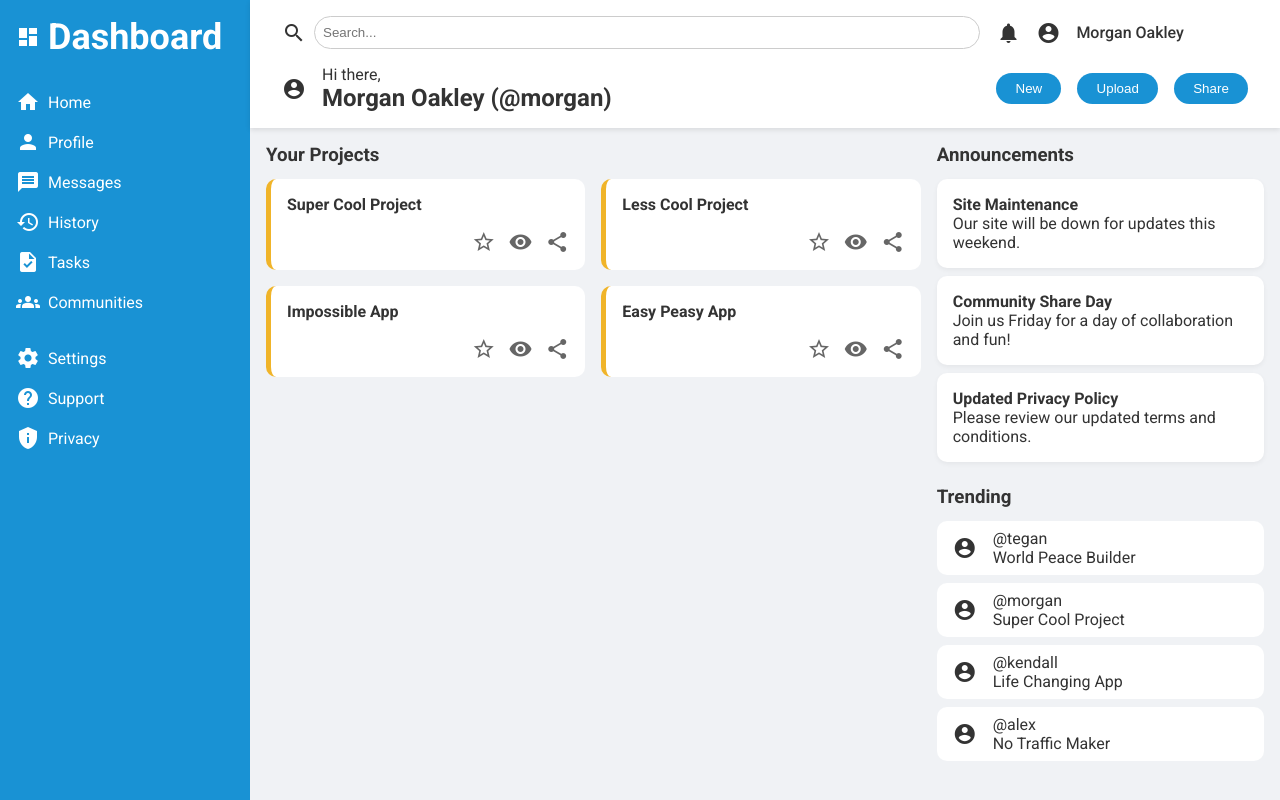
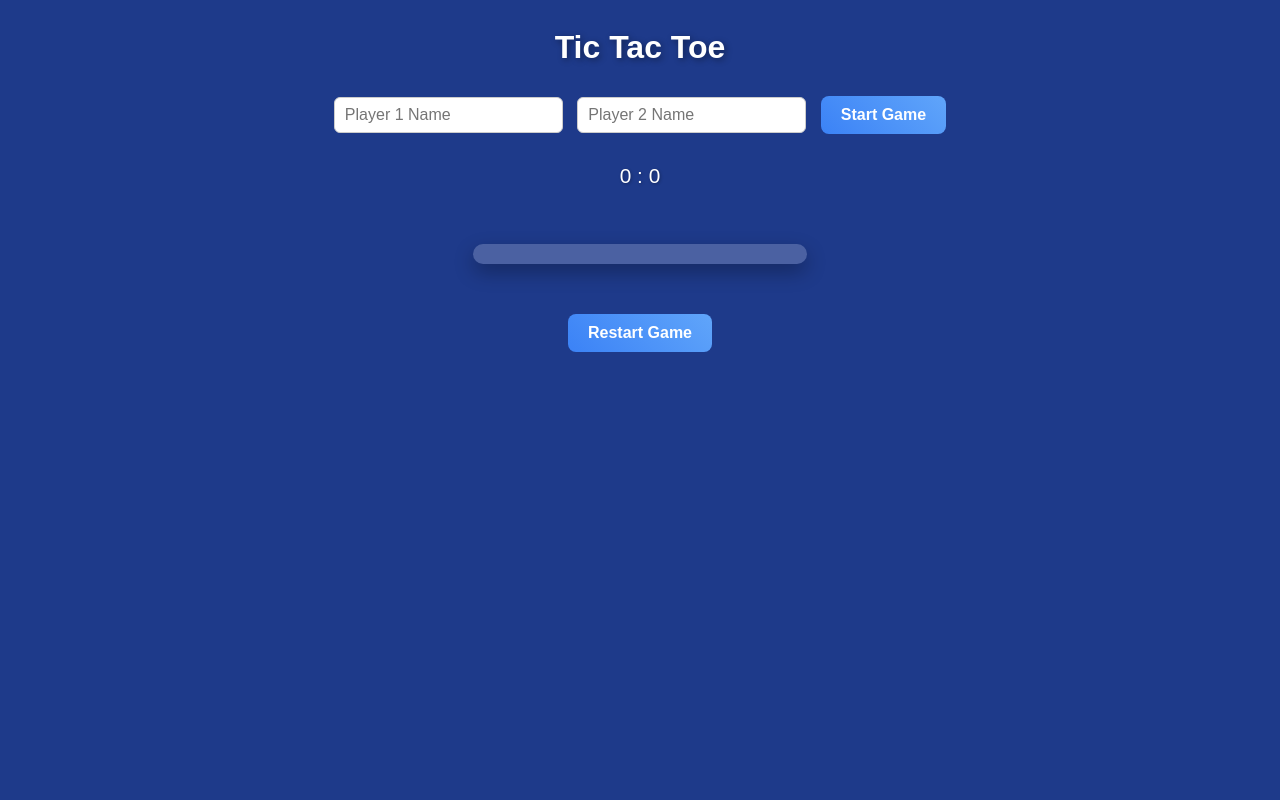
Before and after one commit to samia0812/Tic-Tac-toe, a plain HTML site: page index.html in a window 1280 px wide. Drawn offline with Linux system fonts and the light colour scheme.

Commit message:
Initial commit: Add Tic Tac Toe project

```diff
--- a/index.html
+++ b/index.html
@@ -3,150 +3,29 @@
 <head>
   <meta charset="UTF-8">
   <meta name="viewport" content="width=device-width, initial-scale=1.0">
-  <title>Admin Dashboard</title>
+  <title>Tic Tac Toe</title>
   <link rel="stylesheet" href="style.css">
-  <link href="https://fonts.googleapis.com/css2?family=Roboto:wght@400;500;700&display=swap" rel="stylesheet">
-  <link href="https://fonts.googleapis.com/icon?family=Material+Icons" rel="stylesheet">
 </head>
 <body>
-  <div class="container">
-    <aside class="sidebar">
-      <div class="logo">
-        <span class="material-icons">dashboard</span>
-        <h1>Dashboard</h1>
-      </div>
-      <nav class="nav-main">
-        <ul>
-          <li><span class="material-icons">home</span> Home</li>
-          <li><span class="material-icons">person</span> Profile</li>
-          <li><span class="material-icons">message</span> Messages</li>
-          <li><span class="material-icons">history</span> History</li>
-          <li><span class="material-icons">task</span> Tasks</li>
-          <li><span class="material-icons">groups</span> Communities</li>
-        </ul>
-      </nav>
-      <nav class="nav-secondary">
-        <ul>
-          <li><span class="material-icons">settings</span> Settings</li>
-          <li><span class="material-icons">help</span> Support</li>
-          <li><span class="material-icons">privacy_tip</span> Privacy</li>
-        </ul>
-      </nav>
-    </aside>
+  <h1>Tic Tac Toe</h1>
 
-    <header class="header">
-      <div class="search-bar">
-        <span class="material-icons">search</span>
-        <input type="text" placeholder="Search...">
-      </div>
-      <div class="user-info">
-        <span class="material-icons">notifications</span>
-        <span class="material-icons">account_circle</span>
-        <span class="username">Morgan Oakley</span>
-      </div>
-      <div class="welcome">
-        <span class="material-icons">account_circle</span>
-        <div>
-          <p>Hi there,</p>
-          <h2>Morgan Oakley (@morgan)</h2>
-        </div>
-      </div>
-      <div class="header-buttons">
-        <button>New</button>
-        <button>Upload</button>
-        <button>Share</button>
-      </div>
-    </header>
+  <div id="player-setup">
+    <input type="text" id="player1-name" placeholder="Player 1 Name">
+    <input type="text" id="player2-name" placeholder="Player 2 Name">
+    <button id="start-btn">Start Game</button>
+  </div>
 
-    <main class="main">
-      <section class="projects">
-        <h3>Your Projects</h3>
-        <div class="projects-grid">
-          <div class="card">
-            <h4>Super Cool Project</h4>
-            <div class="card-actions">
-              <span class="material-icons">star_border</span>
-              <span class="material-icons">visibility</span>
-              <span class="material-icons">share</span>
-            </div>
-          </div>
-          <div class="card">
-            <h4>Less Cool Project</h4>
-            <div class="card-actions">
-              <span class="material-icons">star_border</span>
-              <span class="material-icons">visibility</span>
-              <span class="material-icons">share</span>
-            </div>
-          </div>
-          <div class="card">
-            <h4>Impossible App</h4>
-            <div class="card-actions">
-              <span class="material-icons">star_border</span>
-              <span class="material-icons">visibility</span>
-              <span class="material-icons">share</span>
-            </div>
-          </div>
-          <div class="card">
-            <h4>Easy Peasy App</h4>
-            <div class="card-actions">
-              <span class="material-icons">star_border</span>
-              <span class="material-icons">visibility</span>
-              <span class="material-icons">share</span>
-            </div>
-          </div>
-        </div>
-      </section>
+  <div id="scoreboard">
+    <span id="score1">0</span> : <span id="score2">0</span>
+  </div>
 
-      <aside class="right-panel">
-        <section class="announcements">
-          <h3>Announcements</h3>
-          <div class="panel-card">
-            <h4>Site Maintenance</h4>
-            <p>Our site will be down for updates this weekend.</p>
-          </div>
-          <div class="panel-card">
-            <h4>Community Share Day</h4>
-            <p>Join us Friday for a day of collaboration and fun!</p>
-          </div>
-          <div class="panel-card">
-            <h4>Updated Privacy Policy</h4>
-            <p>Please review our updated terms and conditions.</p>
-          </div>
-        </section>
+  <h2 id="turn-indicator"></h2>
 
-        <section class="trending">
-          <h3>Trending</h3>
-          <div class="trend-item">
-            <span class="material-icons">account_circle</span>
-            <div>
-              <p>@tegan</p>
-              <span>World Peace Builder</span>
-            </div>
-          </div>
-          <div class="trend-item">
-            <span class="material-icons">account_circle</span>
-            <div>
-              <p>@morgan</p>
-              <span>Super Cool Project</span>
-            </div>
-          </div>
-          <div class="trend-item">
-            <span class="material-icons">account_circle</span>
-            <div>
-              <p>@kendall</p>
-              <span>Life Changing App</span>
-            </div>
-          </div>
-          <div class="trend-item">
-            <span class="material-icons">account_circle</span>
-            <div>
-              <p>@alex</p>
-              <span>No Traffic Maker</span>
-            </div>
-          </div>
-        </section>
-      </aside>
-    </main>
-  </div>
+  <div id="gameboard" class="board"></div>
+
+  <div id="result"></div>
+  <button id="restart-btn">Restart Game</button>
+
+  <script src="script.js"></script>
 </body>
 </html>
--- a/style.css
+++ b/style.css
@@ -1,163 +1,134 @@
-* {
+ Ensure html and body fill the viewport */
+html, body {
+  height: 100%;
   margin: 0;
   padding: 0;
-  box-sizing: border-box;
 }
 
 body {
-  font-family: 'Roboto', sans-serif;
-  background: #f0f2f5;
-  color: #333;
+  font-family: Arial, sans-serif;
+  background-color: #1e3a8a;
+  display: flex;
+  flex-direction: column;
+  justify-content: center;
+  align-items: center;
+  text-align: center;
 }
 
-.container {
-  display: grid;
-  grid-template-columns: 250px 1fr;
-  grid-template-rows: auto 1fr;
-  height: 100vh;
+h1 {
+  color: #fff;
+  text-shadow: 2px 2px 6px rgba(0,0,0,0.4);
+  margin-bottom: 20px;
 }
 
-.sidebar {
-  grid-row: 1 / -1;
-  background: #1992d4;
-  color: #fff;
-  padding: 1rem;
-  display: flex;
-  flex-direction: column;
-  gap: 2rem;
+#player-setup {
+  margin-bottom: 20px;
 }
 
-.logo {
-  display: flex;
-  align-items: center;
-  gap: 0.5rem;
-  font-size: 1.5rem;
-  font-weight: bold;
-}
-
-.sidebar ul {
-  list-style: none;
-  display: flex;
-  flex-direction: column;
-  gap: 1rem;
-}
-
-.sidebar li {
-  display: flex;
-  align-items: center;
-  gap: 0.5rem;
-  cursor: pointer;
-}
-
-.header {
-  background: #fff;
-  padding: 1rem 2rem;
-  display: grid;
-  grid-template-columns: 1fr auto;
-  grid-template-rows: auto auto;
-  gap: 1rem;
-  align-items: center;
-  box-shadow: 0 2px 5px rgba(0,0,0,0.1);
-}
-
-.search-bar {
-  display: flex;
-  align-items: center;
-  gap: 0.5rem;
-}
-
-.search-bar input {
-  flex: 1;
-  padding: 0.5rem;
-  border-radius: 20px;
+input {
+  padding: 8px 10px;
+  margin: 0 5px;
+  font-size: 1rem;
+  border-radius: 6px;
   border: 1px solid #ccc;
 }
 
-.user-info {
-  display: flex;
-  align-items: center;
-  gap: 1rem;
-  font-weight: 500;
+button {
+  margin: 10px 5px;
+  padding: 10px 20px;
+  font-size: 1rem;
+  cursor: pointer;
+  border: none;
+  border-radius: 8px;
+  background: linear-gradient(45deg, #3b82f6, #60a5fa);
+  color: #fff;
+  font-weight: bold;
+  transition: background 0.3s, transform 0.2s;
 }
 
-.welcome {
-  display: flex;
-  align-items: center;
-  gap: 1rem;
-  grid-column: 1 / 2;
+button:hover {
+  background: linear-gradient(45deg, #60a5fa, #3b82f6);
+  transform: scale(1.05);
 }
 
-.header-buttons {
-  display: flex;
-  gap: 1rem;
-  grid-column: 2 / 3;
+#scoreboard {
+  font-size: 1.3rem;
+  margin-bottom: 10px;
+  color: #fff;
+  text-shadow: 1px 1px 3px rgba(0,0,0,0.3);
 }
 
-.header-buttons button {
-  background: #1992d4;
+#turn-indicator {
+  margin-top: 10px;
+  font-size: 1.2rem;
   color: #fff;
-  border: none;
-  padding: 0.5rem 1.2rem;
-  border-radius: 20px;
-  cursor: pointer;
+  text-shadow: 1px 1px 2px rgba(0,0,0,0.3);
 }
 
-.main {
-  display: grid;
-  grid-template-columns: 2fr 1fr;
-  padding: 1rem;
-  gap: 1rem;
+#result {
+  margin-top: 20px;
+  font-size: 1.5rem;
+  font-weight: bold;
+  color: #fff;
+  text-shadow: 2px 2px 4px rgba(0,0,0,0.4);
 }
 
-.projects h3, .announcements h3, .trending h3 {
-  margin-bottom: 0.8rem;
+.board {
+  display: grid;
+  grid-template-columns: repeat(3, 100px);
+  grid-gap: 7px;
+  margin: 20px 0;
+  padding: 10px;
+  background-color: rgba(255,255,255,0.2);
+  border-radius: 15px;
+  box-shadow: 0 8px 20px rgba(0,0,0,0.3);
 }
 
-.projects-grid {
-  display: grid;
-  grid-template-columns: repeat(auto-fill, minmax(240px, 1fr));
-  gap: 1rem;
+.cell {
+  width: 100px;
+  height: 100px;
+  font-size: 2.5rem;
+  display: flex;
+  justify-content: center;
+  align-items: center;
+  border-radius: 10px;
+  cursor: pointer;
+  background-color: rgba(255,255,255,0.6);
+  transition: all 0.3s ease;
+  font-weight: bold;
+  box-shadow: 0 4px 6px rgba(0,0,0,0.2);
 }
 
-.card {
-  background: #fff;
-  border-radius: 10px;
-  padding: 1rem;
-  border-left: 5px solid #f0b429;
-  display: flex;
-  flex-direction: column;
-  justify-content: space-between;
+.cell:hover {
+  transform: scale(1.08);
+  background-color: rgba(255,255,255,0.85);
 }
 
-.card-actions {
-  display: flex;
-  justify-content: flex-end;
-  gap: 0.8rem;
-  margin-top: 1rem;
-  color: #666;
-  cursor: pointer;
+.cell.X {
+  color: #22c55e;
 }
 
-.right-panel {
-  display: flex;
-  flex-direction: column;
-  gap: 1rem;
+.cell.O {
+  color: #f97316;
 }
 
-.panel-card {
-  background: #fff;
-  border-radius: 10px;
-  padding: 1rem;
-  margin-bottom: 0.5rem;
-  box-shadow: 0 2px 5px rgba(0,0,0,0.05);
+.cell.win {
+  animation: winFlash 1s infinite alternate;
 }
 
-.trend-item {
-  background: #fff;
-  border-radius: 10px;
-  padding: 0.5rem 1rem;
-  display: flex;
-  align-items: center;
-  gap: 1rem;
-  margin-bottom: 0.5rem;
+@keyframes winFlash {
+  0% { background-color: #0ff; transform: scale(1.1); }
+  100% { background-color: #06b6d4; transform: scale(1.2); }
 }
+
+@media (max-width: 400px) {
+  .board {
+    grid-template-columns: repeat(3, 70px);
+    grid-gap: 5px;
+  }
+  .cell {
+    width: 70px;
+    height: 70px;
+    font-size: 2rem;
+  }
+}
```
Also changed, not shown: script.js (added, +129 -0 lines).
